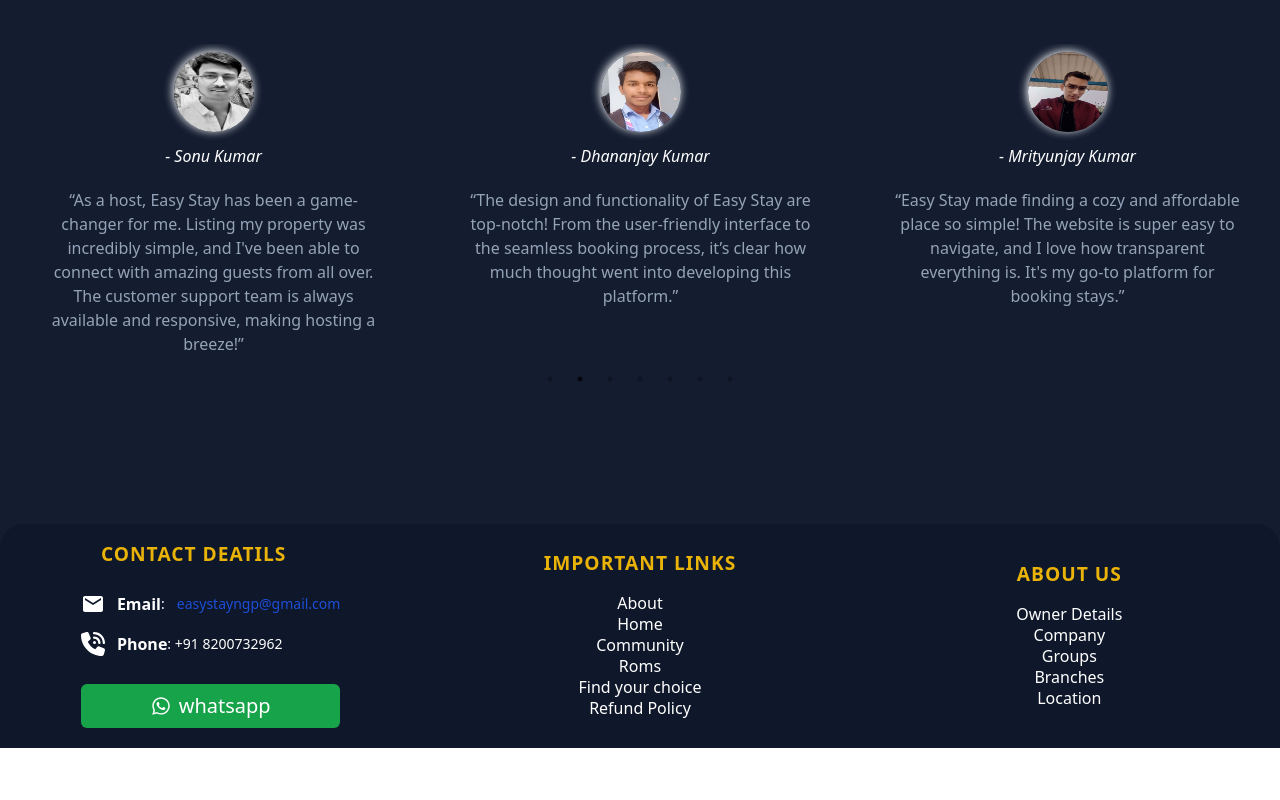
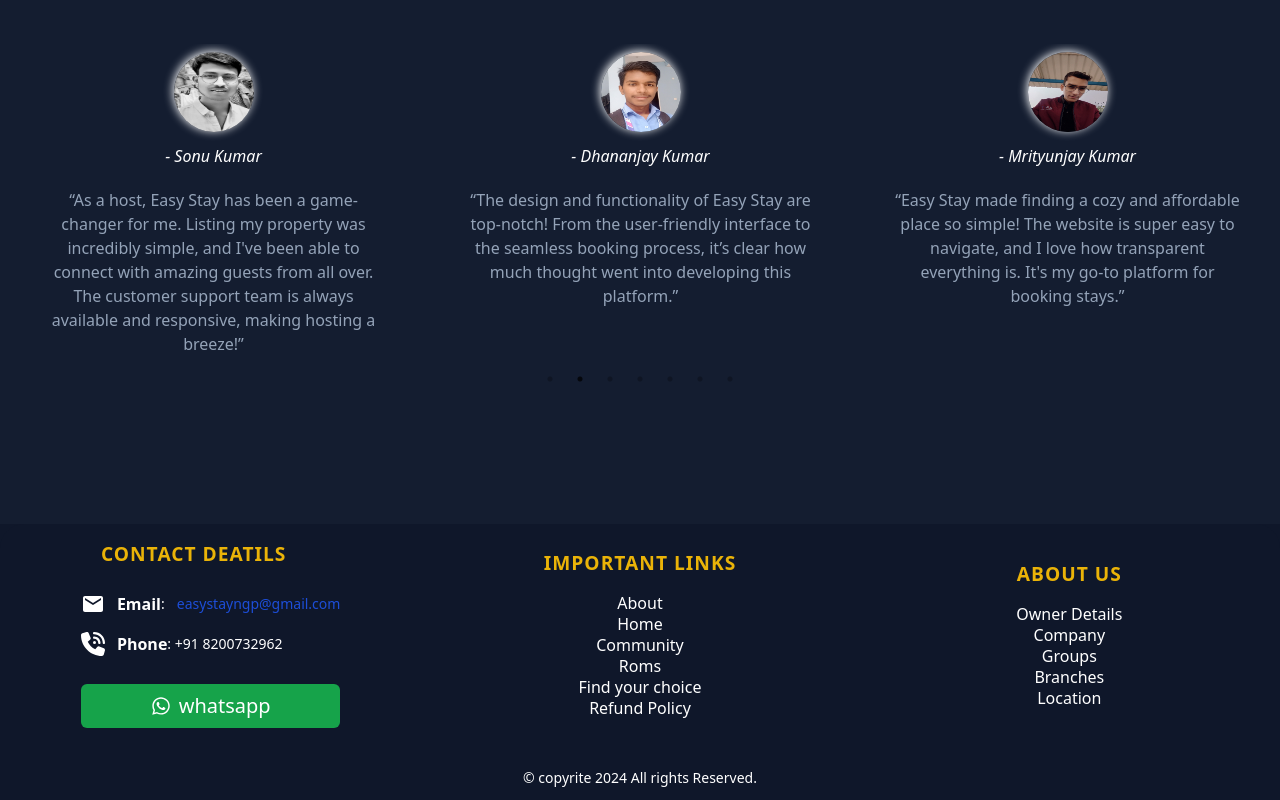
Before and after one commit to shyamkrsh/easystayfrontend, a React (Vite) app: page /about in a window 1280 px wide. Shown: the part 658-1458 px from the top of the page. Before the commit the page ends 1406 px from the top, so only its background shows below. Built offline with nearby package versions, Linux system fonts and the light colour scheme; no server answers.

Commit message:
new section added

```diff
--- a/src/Components/Footer.jsx
+++ b/src/Components/Footer.jsx
@@ -7,8 +7,8 @@ import { FaPhoneVolume } from "react-icons/fa6";
 function Footer() {
     return (
         <div>
-            <footer className="footer footer-center text-white" style={{ backgroundColor: "#141d30" }} >
-                <div className='grid grid-cols-1 bg-slate-900 md:grid-cols-3 w-full items-center rounded-tr-3xl rounded-tl-3xl pb-5'>
+            <footer className="footer footer-center text-white bg-slate-900" >
+                <div className='grid grid-cols-1 bg-slate-900 md:grid-cols-3 w-full items-center rounded-tr-3xl rounded-tl-3xl '>
                     <div className="col-1">
                         <ul className='text-left'>
                             <li className='text-[1.2rem] font-semibold p-5 uppercase text-yellow-500' style={{ letterSpacing: '1px' }}>Contact Deatils</li>
@@ -20,12 +20,13 @@ function Footer() {
                                     <p>whatsapp</p>
                                 </button>
                             </Link></li>
+
                         </ul>
                     </div>
                     <div className="col-1">
                         <ul>
                             <li className='text-[1.2rem] font-semibold p-5 uppercase text-yellow-500' style={{ letterSpacing: '1px' }}>Important links</li>
-                            <li><Link to="/about" className='hover:underline hover:text-blue-800 text-[1rem]'>About</Link></li>
+                            <li><Link to="" className='hover:underline hover:text-blue-800 text-[1rem]'>About</Link></li>
                             <li><Link to="" className='hover:underline hover:text-blue-800 text-[1rem]'>Home</Link></li>
                             <li><Link to="" className='hover:underline hover:text-blue-800 text-[1rem]'>Community</Link></li>
                             <li><Link to="" className='hover:underline hover:text-blue-800 text-[1rem]'>Roms</Link></li>
@@ -41,8 +42,12 @@ function Footer() {
                             <li><Link to="" className='hover:underline hover:text-blue-800 text-[1rem]'>Groups</Link></li>
                             <li><Link to="" className='hover:underline hover:text-blue-800 text-[1rem]'>Branches</Link></li>
                             <li><Link to="" className='hover:underline hover:text-blue-800 text-[1rem]'>Location</Link></li>
+
                         </ul>
                     </div>
+                </div>
+                <div className='bg-slate-900 pb-3'>
+                    &copy; copyrite 2024 All rights Reserved.
                 </div>
             </footer>
         </div>
```
